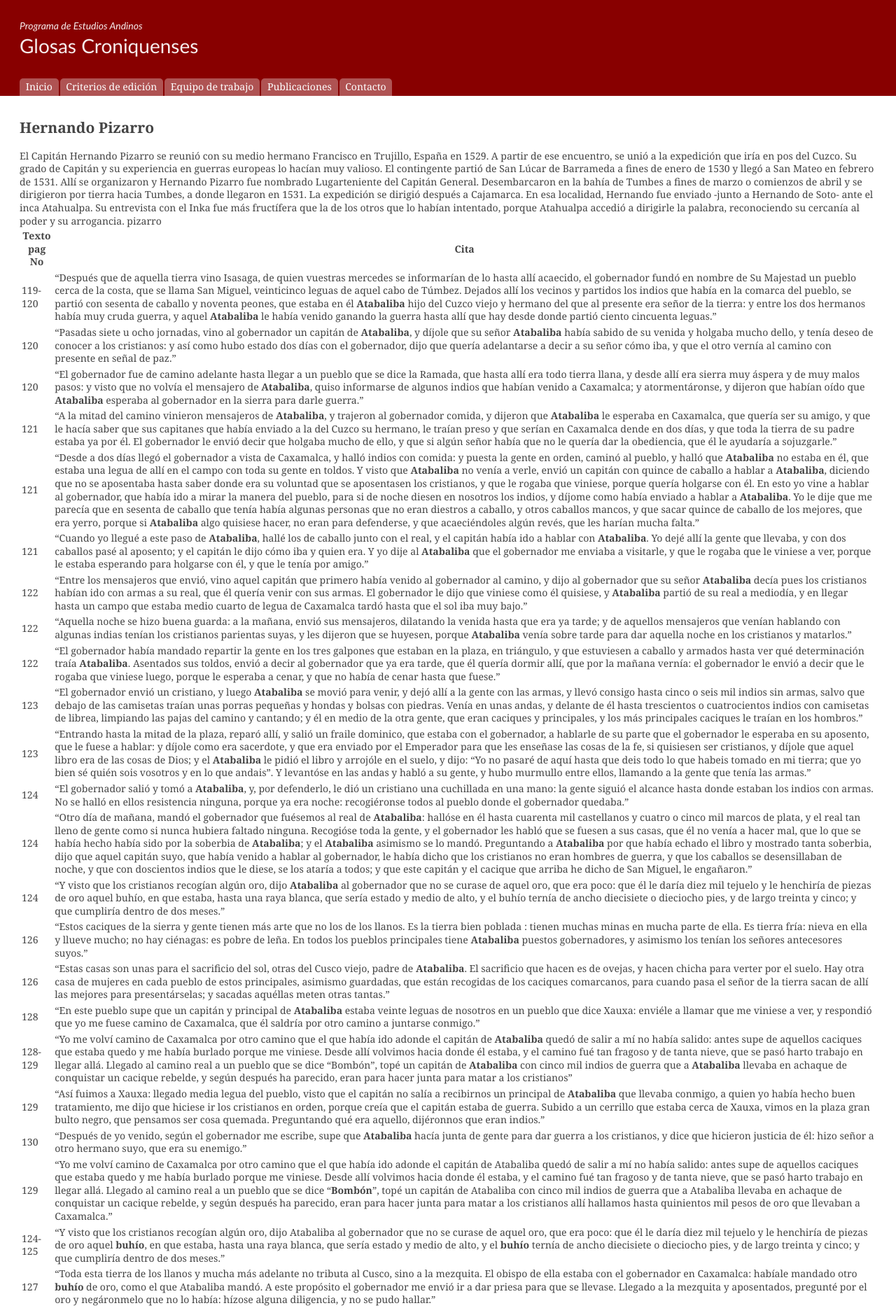
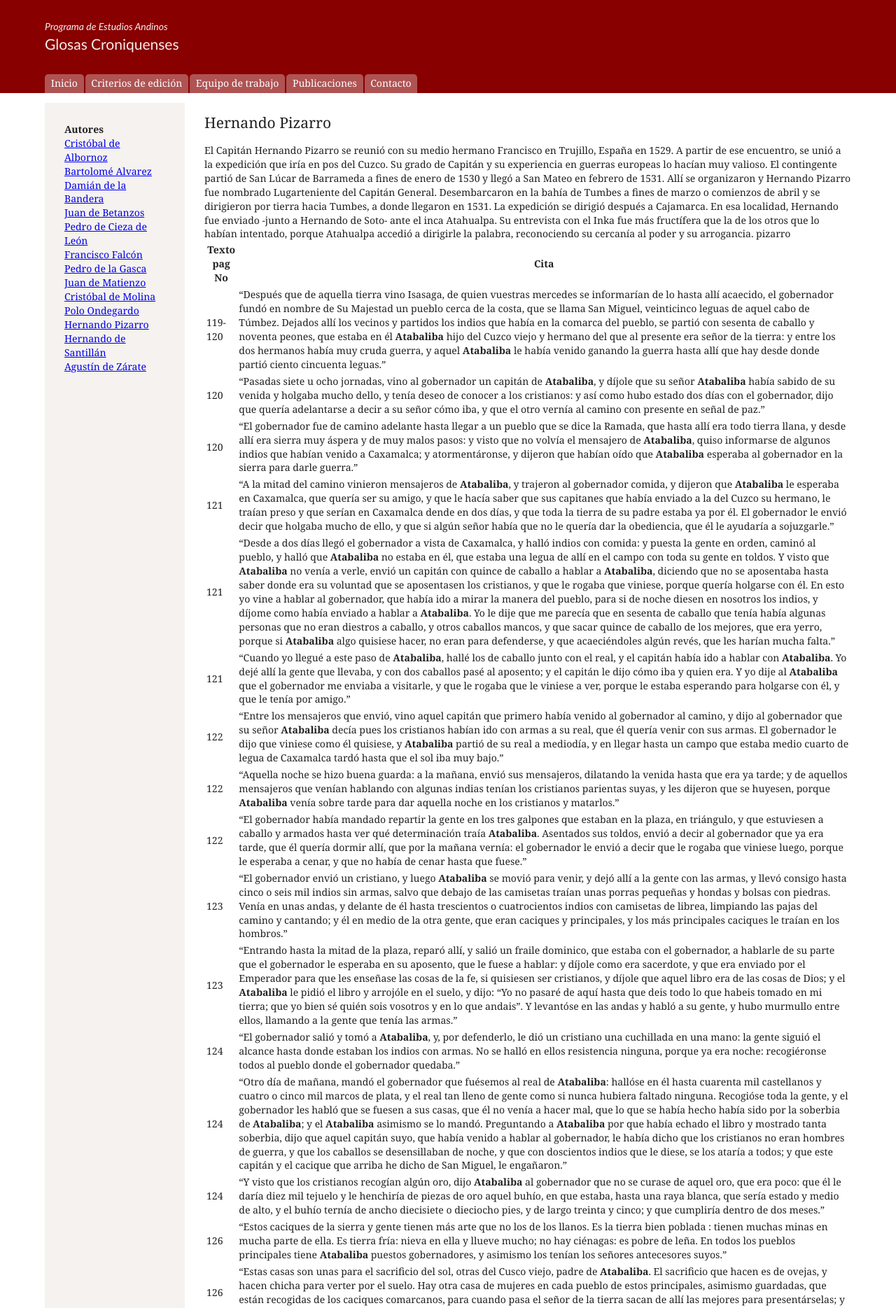
Before and after one commit to scholarslab/glosas, a Jekyll site: the page built from _autores/pizarro.html, in a window 1280 px wide. Shown: the top 1869 px of the page at 70% size. Built offline with Jekyll 4.4.1, drawn with Linux system fonts in a browser that asks for light colours.

Commit message:
Adds author content; some layout update.

```diff
--- a/_autores/albornoz.html
+++ b/_autores/albornoz.html
@@ -0,0 +1,5 @@
+---
+title: Cristóbal de Albornoz
+---
+
+La mayoría de datos biográficos de Cristóbal de Albornoz nos ha llegado de manera indirecta, a través de declaraciones de las personas que él mismo escogiera para atestiguar en las Informaciones de servicios. Estas Informaciones daban cuenta a las autoridades sobre su persona y actividades y se llevaron a cabo ante notario a su solicitud, hasta en cuatro oportunidades: Cuzco 1569, Huamanga 1570, Cuzco 1577, Cuzco 1584 como fundamento para solicitar cargos oficiales o mejoras en los cargos que ya ostentaba. Así, varios de los testigos presentados a declarar en la Información de servicios de Cristóbal de Albornoz de 1569 indican que nació en la villa de Ayamonte , cercana a Huelva, aunque uno de ellos aclara que “su prosapia procede de la çiudad de Cuenca…” (en Millones 1990: 53). Otro testigo de la misma Información de 1569, respondió a la primera pregunta indicando “que conoçe al dicho Cristóbal de Albornoz desde los reinos de España desde mochacho porque son de casy una hedad… De las generales dixo que es de hedad de más de quarenta años…” (en Millones 1990: 51). De manera que debió nacer entre 1525 y 1530. Confirmando esto, en la Información de 1584, el mismo Albornoz declaró tener más de cincuenta años.
--- a/_autores/alvarez.html
+++ b/_autores/alvarez.html
@@ -0,0 +1,7 @@
+---
+title: Bartolomé Alvarez
+---
+
+A fines del siglo XVI, el párroco Bartolomé Álvarez se encontraba desempeñando el cargo de doctrinero en Aullagas (obispado de Charcas), al sur del virreinato del Perú, cuando inició la redacción de un extenso memorial al rey Felipe II sobre los problemas que había enfrentado en su tarea evangelizadora. Su vida y su memorial estuvieron contextualizados en una época de grandes cambios sociales para una inmensa población indígena que gracias a su texto, coloca las bases para la comprensión de aquel mundo que intentó ser transformado completamente.
+
+Los datos biográficos de Bartolomé Álvarez son escasos. Sin embargo, la búsqueda en los archivos españoles realizada por María del Carmen Martín Ruiz y Juan Villarías Robles ha conseguido formular una hipótesis razonable sobre su vida antes de llegar a América . Bartolomé Álvarez habría nacido en la década de 1540 en Santiago de Compostela y habría estudiado el bachillerato en leyes en la Universidad de Salamanca entre los años 1553 y 1557. Luego, en 1562, habría viajado en Roma, donde se habría ordenado como sacerdote y se habría embarcado hacia América entre las décadas de 1560 y 1570. Su punto de llegada al continente habría sido a través del puerto de Cartagena, desde donde habría recorrido el norte del actual Ecuador, cruzado el virreinato del Perú hasta llegar al obispado de Charcas a mediados de la década de 1570. Ya en este obispado, se conoce que Álvarez inició su labor como sacerdote doctrinero en Potosí hasta el año 1581. Luego continuó como doctrinero en Sabaya, donde debido a un incidente con el obispo fue destituido de su labor como doctrinero hacia fines del año 1582. En esta fecha viajó hacia Lima para asistir al III Concilio de Lima. No fue hasta mediados de la misma década que regresó al obispado de Charcas para desempeñarse como doctrinero en Aullagas (actual Bolivia) hasta finales del 1580, periodo en el cual redactó el Memorial a Felipe II.
--- a/_autores/bandera.html
+++ b/_autores/bandera.html
@@ -0,0 +1,3 @@
+---
+title: Damián de la Bandera
+---
--- a/_autores/betanzos.html
+++ b/_autores/betanzos.html
@@ -0,0 +1,3 @@
+---
+title: Juan de Betanzos
+---
--- a/_autores/cieza.html
+++ b/_autores/cieza.html
@@ -0,0 +1,5 @@
+---
+title: Pedro de Cieza de León
+---
+
+El hecho de haber vivido en Indias y en los Andes es de la mayor importancia para Pedro de Cieza de León. El lo utiliza como argumento para definir a los buenos cronistas y para establecer la confianza en lo que escriben. Para confirmar su estadía y su testimonio personal en las Indias, Cieza menciona varios nombres y nos da algunas fechas, todo ello verificable. Menciona a Juan de Sayavedra (Saavedra) como el Corregidor del Cuzco cuando él llega allá (1985:13). Mendiburu (1902:159) lo confirma, indicándonos además que ocupó este cargo entre los años 1549 y 1550. Cieza nombra a los Oidores de Los Reyes, Vravo de Saravia y Hernando de Santillan. Ellos efectivamente ejercían ese cargo: Bravo de Saravia desde el 29 de abril de 1549 y Santillán desde enero de 1550 (Hampe, 1989:150). Estos dos funcionarios están en sus cargos cuando después de irse Gasca a España, la Audiencia de Lima ejerce el gobierno hasta la llegada del Virrey Antonio de Mendoza en 1551 (Pérez, 1986:222 y ss)
--- a/_autores/falcon.html
+++ b/_autores/falcon.html
@@ -0,0 +1,5 @@
+---
+title: Francisco Falcón
+layout: autore
+---
+Quien ha investigado más sobre el Licenciado Falcón es, sin duda, el historiador Guillermo Lohmann Villena. El presente texto se basa en tres de sus escritos sobre el tema, uno de 1951 y los otros dos de 1970 y 1971 . Además, el estudioso ha analizado la segunda mitad del siglo XVI en muchas otras obras, periodo de crucial importancia para el mundo indígena andino y en el que se desarrolla el licenciado Francisco Falcón. Lohmann ha reunido numerosos documentos redactados o firmados por Francisco Falcón, lo que le ha permitido estudiar detalladamente tanto su vida como su obra. Lo que aquí se publica es una síntesis de su biografía y una interpretación de su obra y del momento histórico en que surgió.
--- a/_autores/gasca.html
+++ b/_autores/gasca.html
@@ -0,0 +1,4 @@
+---
+title: Pedro de la Gasca
+---
+La llegada de Gasca a las Indias se da en una coyuntura muy particular. La gran rebelión de encomenderos que surge en contra de las Leyes Nuevas de 1542 significa un cisma que redefine a la sociedad española de la época. Por un lado, el frente de los antiguos conquistadores y encomenderos que busca perpetuar un sistema medieval señorial en las colonias, modelo representado por Gonzalo Pizarro; y por el otro, la autoridad imperial con un cariz nuevo y moderno que prioriza por sobre todo la solidez del poder monárquico. En este contexto, Pedro de la Gasca personifica no solo la autoridad monárquica, sino también el nuevo perfil que impulsa la monarquía española. Se trata de una figura completa, entendida en todos los ámbitos modernos como son la política, la milicia y la religión, pero sobre todo, inexorablemente leal a la corona y al Estado. Estas determinaciones se ven reflejadas en testimonios como el siguiente de Cieza de León: “E syn esto que dixo el capitán Albarado a los que estaban en Panamá, escrivió cartas a las çiudades de los Reyes, Truxillo e las Chachapoyas, e no de otra manera; lo qual toco para que se entienda a la fidelidad que este capitán tubo syenpre para serbiçio del Rey, y aun delante del presydente Gasca vide que sobre ello se hizo provança vastante, e pareçió ser verdad. Y como oviese escrito estas cartas envarcó en el mar Oçéano”
--- a/_autores/matienzo.html
+++ b/_autores/matienzo.html
@@ -0,0 +1,5 @@
+---
+title: Juan de Matienzo
+---
+
+Su nacimiento tuvo lugar el 22 de febrero de 1520, en Valladolid. Fue hijo del licenciado Atienza, cristiano viejo, oriundo de Colindres, Santander, empleado de la chancilleria vallisoletana durante veinte años. De su madre sólo se sabe el primer nombre, Ana. (Lohmann, 1966:37). Matienzo utilizó el apellido Atienza hasta 1559 “y con tal apellido se le autoriza a pasar a Indias en 1559”. Venía de una familia de jurisconsultos. Estudió durante diez años leyes en la Universidad de Valladolid, hasta alcanzar el grado de Licenciado. Trabajó 17 años en la chancillería de Valladolid, igual que su padre, y llegó a ser relator allí. Demostró tener un profundo conocimiento del latín: escribió tres de sus libros, estudios de materias jurídicas, en esa lengua. Le dedicó su primer libro, Dialogus Relatoris impreso en 1558, al licenciado Cristóbal Vaca de Castro en 1557.
--- a/_autores/molina.html
+++ b/_autores/molina.html
@@ -0,0 +1,5 @@
+---
+title: Cristóbal de Molina
+---
+
+Los primeros investigadores encontraron cierta confusión que, ahora sabemos, se debió a la existencia de varios homónimos coetáneos. Las pesquisas realizadas por Gabriela Ramos en el Archivo Departamental del Cuzco (ADC) han echado muchas luces sobre la vida y las actividades de este miembro del clero secular residente en Cuzco en la segunda mitad del siglo XVI. Se ha aclarado, por ejemplo, que uno de sus homónimos fue un tío suyo, dedicado a la actividad de mercader. Aparecen también mencionados en los documentos del ADC varios de sus parientes cercanos, pertenecientes a las familias Molina, Baeza y otras. Como en el siglo XVI y en estos documentos se sabía de la homonimina, después del nombre del personaje que nos ocupa aparece siempre su cargo, “clérigo presbítero” o “predicador” como aclaración
--- a/_autores/ondegardo.html
+++ b/_autores/ondegardo.html
@@ -0,0 +1,5 @@
+---
+title: Polo Ondegardo
+---
+
+El presente glosario se ha generado a partir de la relación conocida como Notables daños de no guardar a los indios sus fueros, cuyo autor intelectual es Polo Ondegardo. Esta relación, dirigida al Virrey Francisco de Toledo, es una respuesta a múltiples solicitudes de información de los reyes de España que le llegaban a través de sus representantes en Indias. La redacción de este manuscrito terminó en 1571, no para su impresión y difusión, sino como un documento interno que circularía sólo dentro de la corte española. Aunque Ondegardo era vecino de La Plata (hoy Sucre, Bolivia), donde trabajó en el documento, el Virrey Toledo lo nombró Corregidor del Cuzco en 1571, cargo que ostentó hasta 1573, cuando ejerció las funciones de Corregidor de Las Charcas, circunscripción a la que pertenecía La Plata.
--- a/_autores/pizarro.html
+++ b/_autores/pizarro.html
@@ -1,5 +1,4 @@
 ---
-layout: autore
 title: Hernando Pizarro
 data: pizarro
 ---
--- a/_autores/santillan.html
+++ b/_autores/santillan.html
@@ -0,0 +1,5 @@
+---
+title: Hernando de Santillán
+---
+
+El autor de la “Relación del origen, descendencia, política y gobierno de los Incas”, el licenciado Hernando de Santillán y Figueroa, nació en la década de 1520 en Sevilla, España (Sánchez-Concha, 2014, p.286). Luego de cumplir sus estudios en la península y de ser miembro de la Real Chancillería de Valladolid, Santillán arribó al Perú a mediados de 1550 (Cabral, 1914, p.143) y fue recibido por el presidente de la real Audiencia de Lima, Pedro de la Gasca conocido como el pacificador por haber puesto fin a la rebelión de Gonzalo Pizarro (su texto también forma parte del proyecto glosas croniquenses). Solo algunos años después de su llegada y debido a la muerte del virrey Don Antonio de Mendoza y Pacheco, el licenciado de Santillán se desempeñó como gobernador interino del virreinato del Perú (Cabral, 1914, p.143). Durante dicho gobierno interino, Santillán lideró el ejército de las campañas de Pachacamac y Pucará en contra de Francisco Hernández (Cabral, 1914, p.143), aunque sin destacar como estratega o militar (Sánchez-Concha, 2014, p.288).
--- a/_autores/zarate.html
+++ b/_autores/zarate.html
@@ -0,0 +1,5 @@
+---
+title: Agustín de Zárate
+---
+
+Bien podríamos describir el libro de Agustín de Zárate Historia del descubrimiento y conquista de las provinçias del Peru y de los successos que en ella han avido como un éxito de librería. Ha sido publicado, con algunas variaciones en el título y en el contenido, desde 1555 hasta el 2000. He podido identificar ¡52 ediciones en 445 años! En ese tiempo ha sido traducido a seis lenguas europeas… ¡todo un bestseller!.
--- a/_config.yml
+++ b/_config.yml
@@ -13,3 +13,11 @@ collections:
   autores:
     output: true
     permalink: /:collection/:name/
+
+defaults:
+  -
+    scope:
+      path: ""
+      type: autores
+    values:
+      layout: autore
--- a/_layouts/default.html
+++ b/_layouts/default.html
@@ -16,6 +16,14 @@
 </nav>
 
 <main id="main" role="main">
+<div class="content"
 {{ content }}
+</div>
+<nav id="autores">
+<h1>Autores</h1>
+{% for autore in site.autores %}
+<a href="{{ autore.url }}">{{ autore.title }}</a>
+{% endfor %}
+</nav>
 </main>
 </html>
--- a/style.scss
+++ b/style.scss
@@ -13,8 +13,20 @@ html,body {
 }
 
 html {
-  font: 14px/1.325 Georgia, serif;
-  color: #444;
+  font: 14px/1.425 Georgia, serif;
+  color: #202020;
+}
+
+body {
+  font-size: 1rem;
+}
+
+h1,h2 {
+  font-weight: normal;
+}
+
+h1 {
+  font-size: 150%;
 }
 
 #banner {
@@ -24,7 +36,7 @@ html {
   color: white;
   color: rgba(white,.925);
   font-family: "Gill Sans", sans-serif;
-  padding: 2em;
+  padding: 2em 5%;
   h1 {
     margin:0;
     font-weight: normal;
@@ -34,7 +46,7 @@ html {
 #global {
   background-color: #800;
   display: flex;
-  padding: 0 2em;
+  padding: 0 5%;
   a,a:link {
     background: rgba(white,0.325);
     color: white;
@@ -55,5 +67,29 @@ html {
 }
 
 #main {
-  padding: 1em 2em;
+  padding: 1em 0;
+  max-width: 90%;
+  margin: 0 auto;
+  display:flex;
+  flex-direction: row-reverse;
+  justify-content: space-between;
 }
+
+#autores {
+  display:block;
+  background: hsla(30,25%,50%,.1);
+  width: 25%;
+  min-width: 200px;
+  margin-right: 2em;
+  padding: 2em;
+
+  h1 {
+    font-size: 1rem;
+    margin:0;
+    font-weight: bold;
+  }
+
+  a {
+    display:block;
+  }
+}
```
